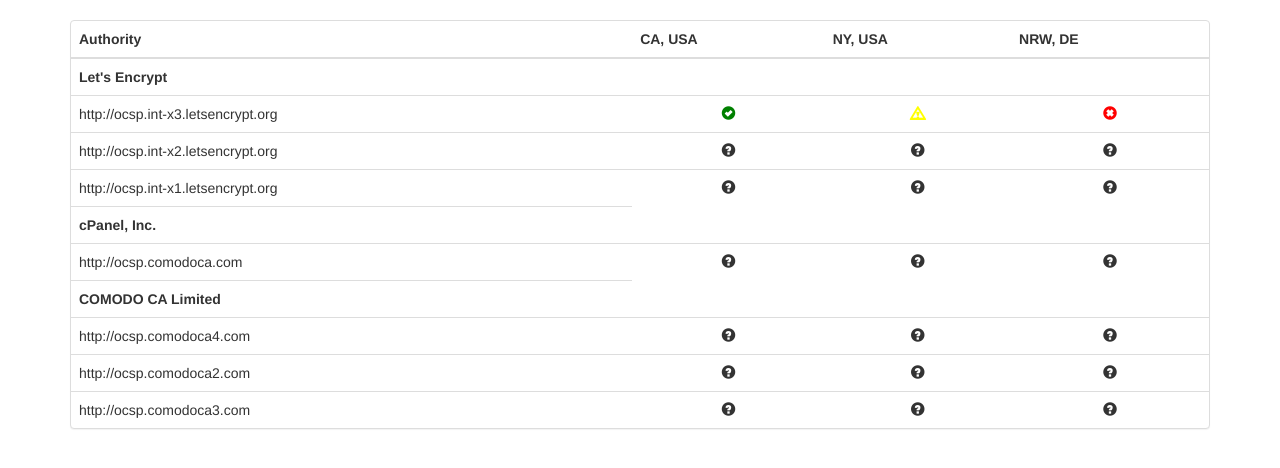
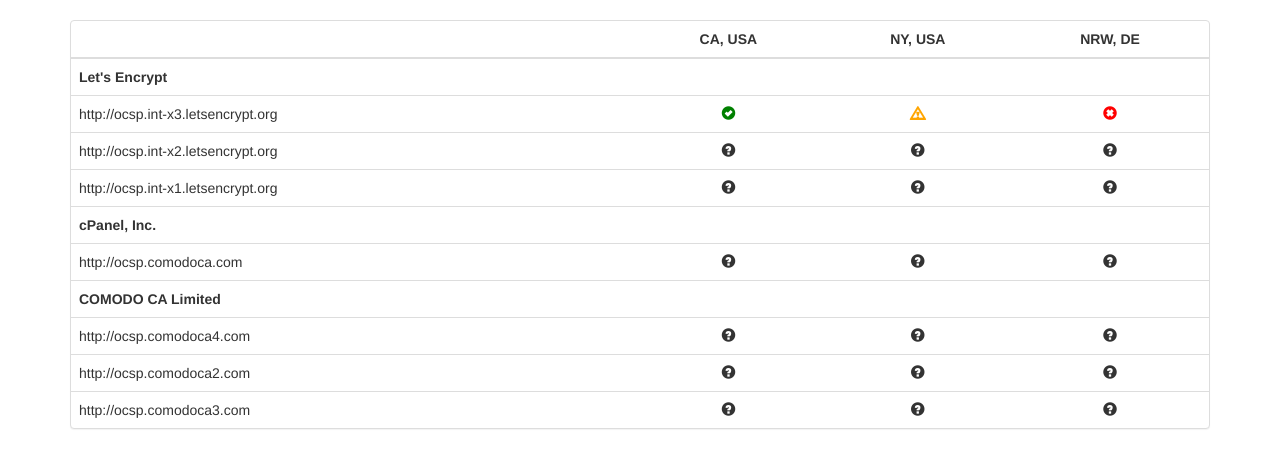
Before and after one commit to scolby33/OCSPdash, a Flask app: page / in a window 1280 px wide. Shown: the part 90-558 px from the top of the page. Run offline with Flask 2, Linux system fonts and the light colour scheme; some libraries are stand-ins or nearby versions.

Commit message:
Update template

```diff
--- a/src/ocspdash/web/templates/index.html
+++ b/src/ocspdash/web/templates/index.html
@@ -29,6 +29,7 @@
             color: #FFFFFF;
             padding: 10px 0 10px 0;
             font-size: 2.2em;
+            margin-bottom: 20px;
         }
 
         .content {
@@ -40,7 +41,7 @@
         }
 
         .questionable {
-            color: yellow;
+            color: orange;
         }
 
         .bad {
@@ -56,28 +57,30 @@
             <h1>OCSP Dashboard</h1>
         </div>
     </div>
-    <div class="content">
+
     <div class="container">
         <div class="panel panel-default">
             <table class="table">
                 <thead>
                 <tr>
-                        <th>Authority</th>
+                    <th></th>
                     {% for location in payload['locations'] %}
-                            <th>{{ location }}</th>
+                        <th class="text-center">{{ location }}</th>
                     {% endfor %}
                 </tr>
                 </thead>
                 <tbody>
                 {% for entry in payload['data'] %}
                     <tr>
-                            <td>{{ entry['authority'] }}</td>
+                        <td colspan="{{ 1 + payload['locations']|length }}">
+                            {{ entry['authority'] }}
+                        </td>
                     </tr>
                     {% for endpoint in entry['endpoints'] %}
                         <tr>
                             <td>{{ endpoint['url'] }}</td>
                             {% for status in endpoint['statuses'] %}
-                                    <td>
+                                <td class="text-center">
                                     {% if status == 'good' %}
                                         <span class="glyphicon glyphicon-ok-sign good"></span>
                                     {% elif status == 'questionable' %}
@@ -91,10 +94,11 @@
                             {% endfor %}
                         </tr>
                     {% endfor %}
+
+
                 {% endfor %}
                 </tbody>
             </table>
         </div>
     </div>
-    </div>
 {% endblock %}
```
Lines whose indentation alone changed are shown as unchanged.
